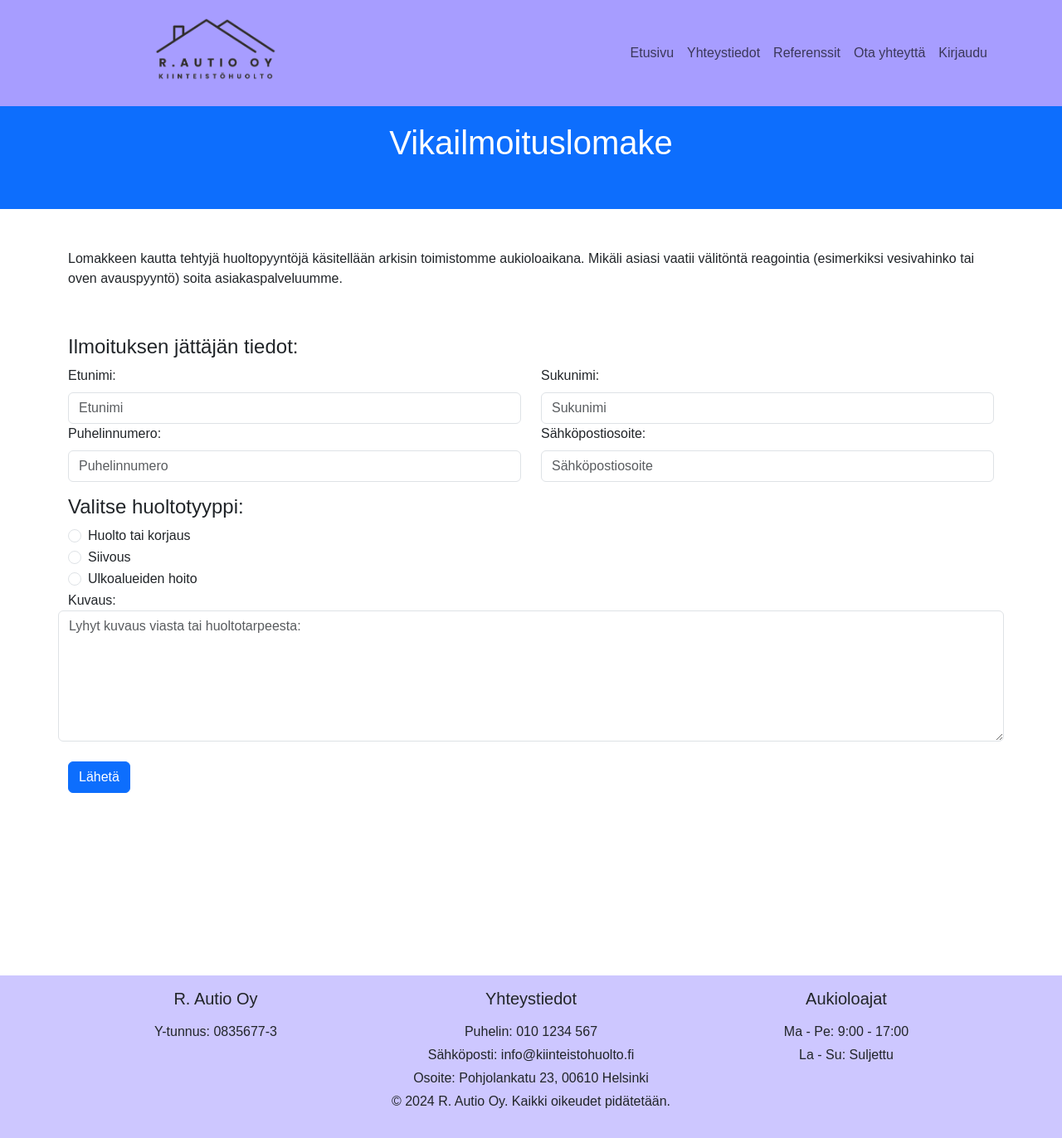
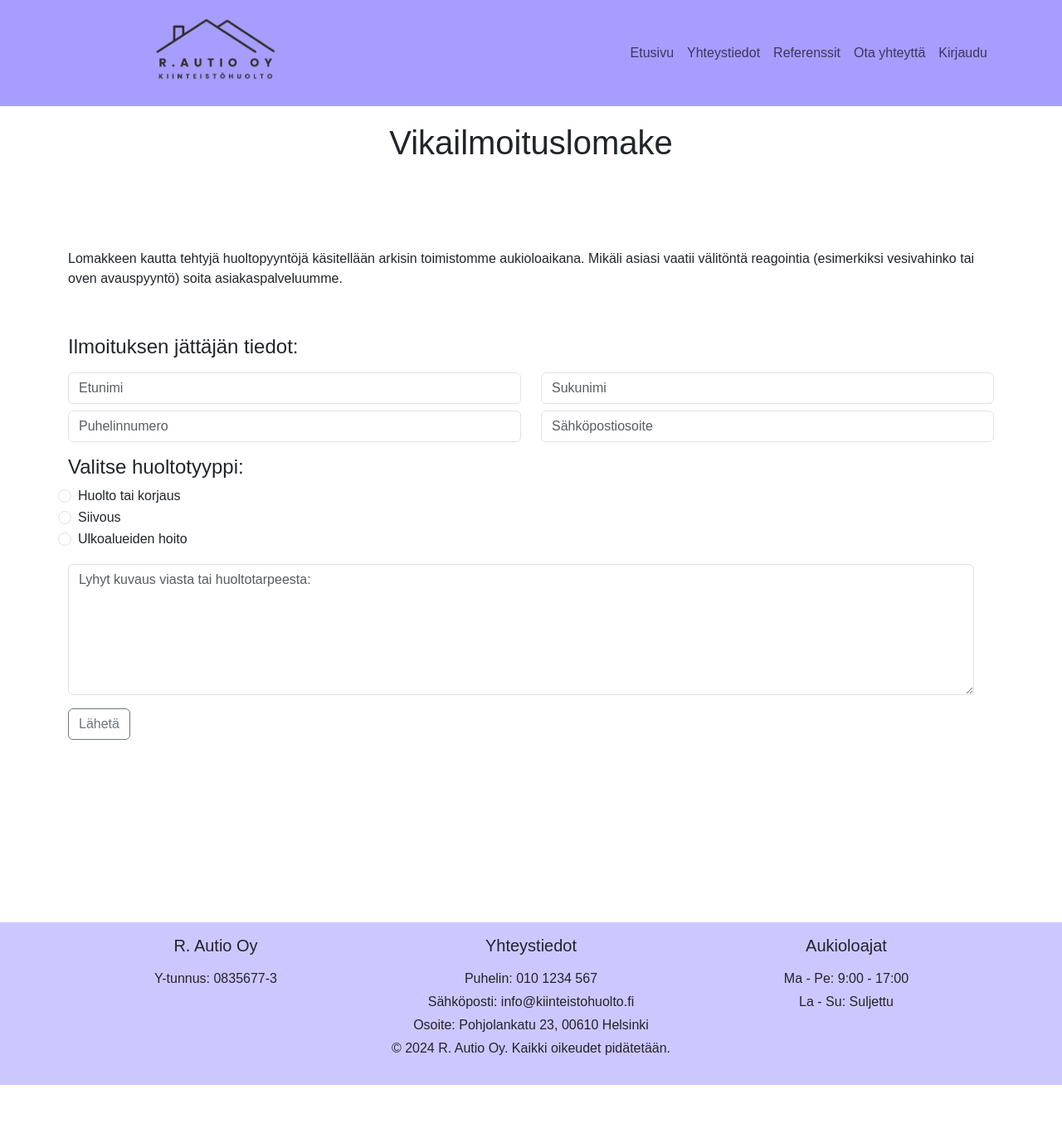
Before and after one commit to tuomasOjalehto1/FullStack, a PHP site: page /vikailmoitus.php in a window 1280 px wide. Shown: the whole page at 83% size. After the commit the page ends 1308 px from the top, so only its background shows below. Run offline with PHP 8.4, Linux system fonts and the light colour scheme.

Commit message:
Pieniä muutoksia vain

```diff
--- a/asukas.php
+++ b/asukas.php
@@ -12,7 +12,7 @@ session_start();
 ?>
 
 <!--Tässä header-->
-<?php require_once 'header.php'; ?>
+<?php require_once 'header_kirjautunut.php'; ?>
 
 <!DOCTYPE html>
 <html lang="en">
--- a/kirjautumissivu.php
+++ b/kirjautumissivu.php
@@ -36,7 +36,7 @@
                                     <label for="floatingPassword">Salasana</label>
                                 </div>
                             </div>
-                            <button class="w-100 btn btn-lg btn-light" type="submit" name="submit">Kirjaudu</button>
+                            <button class="w-100 btn btn-lg btn-outline-secondary" type="submit" name="submit">Kirjaudu</button>
                             <!--<h6 class="mt-3">Jos sinulla ei ole käyttäjätunnusta  <a href="register.php">Luo tunnus</a></h6>-->
                         </form>
                     </main>
--- a/otayhteytta.php
+++ b/otayhteytta.php
@@ -58,7 +58,7 @@
                                     </div>
                                 </div>
                             </div>
-                            <button type="submit" class="btn btn-primary">Lähetä</button>
+                            <button type="submit" class="btn btn-outline-secondary">Lähetä</button>
                         </form>
                         <br>
                         <!-- Viestin sijoitus täällä -->
--- a/tyontekija.php
+++ b/tyontekija.php
@@ -21,7 +21,7 @@ $stmt = $yhteys->prepare($sql);
 $stmt->execute([':tyontekija_id' => $_SESSION["id"]]);
 ?>
 <!-- Header -->
-<?php require_once 'header.php'; ?>
+<?php require_once 'header_kirjautunut.php'; ?>
 
 <!DOCTYPE html>
 <html lang="fi">
--- a/vikailmoitus.php
+++ b/vikailmoitus.php
@@ -1,5 +1,8 @@
 <!-- Header -->
 <?php require_once 'header.php'; ?>
+
+
+
 <!DOCTYPE html>
 <html lang="fi">
 <head>
@@ -11,7 +14,7 @@
     <link href="Styles/style.css" rel="stylesheet">
 </head>
 <body>
-    <div class="p-5 bg-primary text-white text-center"> <!--CSS toinen kiva taustakuva tai väri-->
+    <div class="p-5 text-center"> <!--CSS toinen kiva taustakuva tai väri-->
         <h1>Vikailmoituslomake</h1>
     </div>
     <div class="container mt-5">
@@ -28,29 +31,31 @@
     </div>
     <div class="container mt-3">
       <h4>Ilmoituksen jättäjän tiedot:</h4>
-        <form action="Utils\tallennaVikailmoitus.php" method="POST"> <!--FORM 2 Ilmoituksen jättäjän tiedot-->
+        <form action="TallennaVikailmoitus.php" method="POST"> <!--FORM 2 Ilmoituksen jättäjän tiedot-->
 
             <div class="row">
                   <div class="col">
-                      <label for="etunimi" class="form-label">Etunimi:</label>
+                      <label for="etunimi" class="form-label"></label>
                       <input type="text" class="form-control" id="etunimi" placeholder="Etunimi" name="etunimi" required>
                   </div>
                   <div class="col">
-                      <label for="sukunimi" class="form-label">Sukunimi:</label>
+                      <label for="sukunimi" class="form-label"></label>
                       <input type="text" class="form-control" id="sukunimi" placeholder="Sukunimi" name="sukunimi" required>
                   </div>
             </div>
             <div class="row">
                   <div class="col">
-                      <label for="puhelin" class="form-label">Puhelinnumero:</label>
+                      <label for="puhelin" class="form-label"></label>
                       <input type="text" class="form-control" id="puhelin" placeholder="Puhelinnumero" name="puhelin" required>
                   </div>
                   <div class="col">
-                      <label for="sposti" class="form-label">Sähköpostiosoite:</label>
+                      <label for="sposti" class="form-label"></label>
                       <input type="text" class="form-control" id="sposti" placeholder="Sähköpostiosoite" name="sposti">
                   </div>
+            </div>
 
-                    <div class="mt-3">
+
+            <div class="row mt-3">
                 <h4>Valitse huoltotyyppi:</h4>
                 <div class="form-check">
                     <input class="form-check-input" type="radio" name="huoltotyyppi" id="huolto" value="1" required>
@@ -70,12 +75,23 @@
                         Ulkoalueiden hoito
                     </label>
             </div>
+            <div class="row mt-3">
+                <div class="col">
+                    <label for="comment"></label>
+                    <textarea class="form-control" rows="6" id="kuvaus" placeholder="Lyhyt kuvaus viasta tai huoltotarpeesta:"name="kuvaus"></textarea>
                 </div>
-            <label for="comment">Kuvaus:</label>
-                <textarea class="form-control" rows="6" id="kuvaus" placeholder="Lyhyt kuvaus viasta tai huoltotarpeesta:"name="kuvaus"></textarea>
-            </div><br>
-                <button name="talleta" type="submit" class="btn btn-primary">Lähetä</button>
+            </div>
+            <div class="row mt-3">
+                <div class="col">
+                    <button name="talleta" type="submit" class="btn btn-outline-secondary">Lähetä</button>
+                </div>
+            </div>
         </form>
+
+        <br>
+            <!-- Viestin sijoitus täällä -->
+            <?php if (!empty($message)) echo $message; ?>
+        <br>
               </div>
           </div>
     </div>
```
Also changed, not shown: kirjautuminen_ulos.php (+15 -8 lines). Lines whose indentation alone changed are shown as unchanged.
